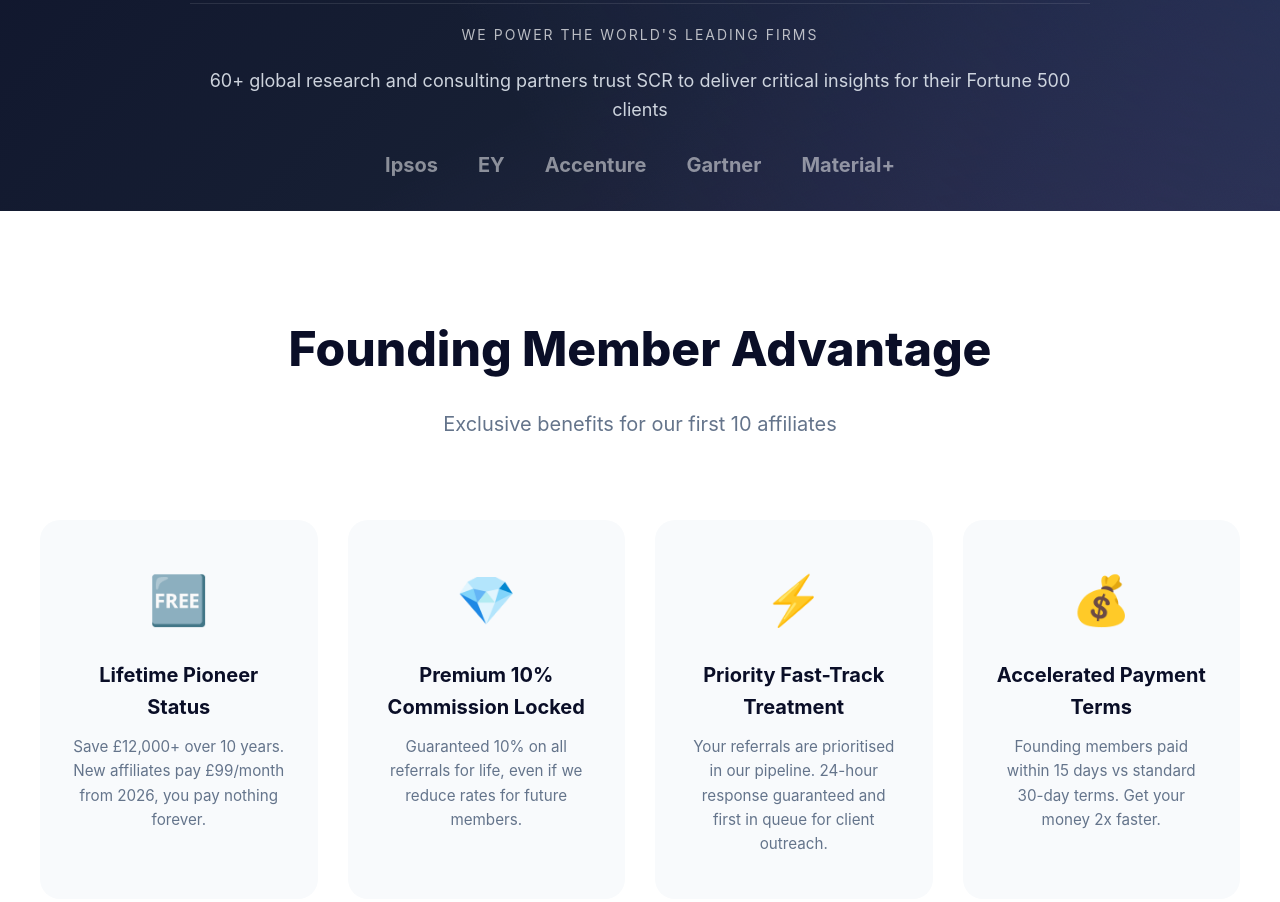
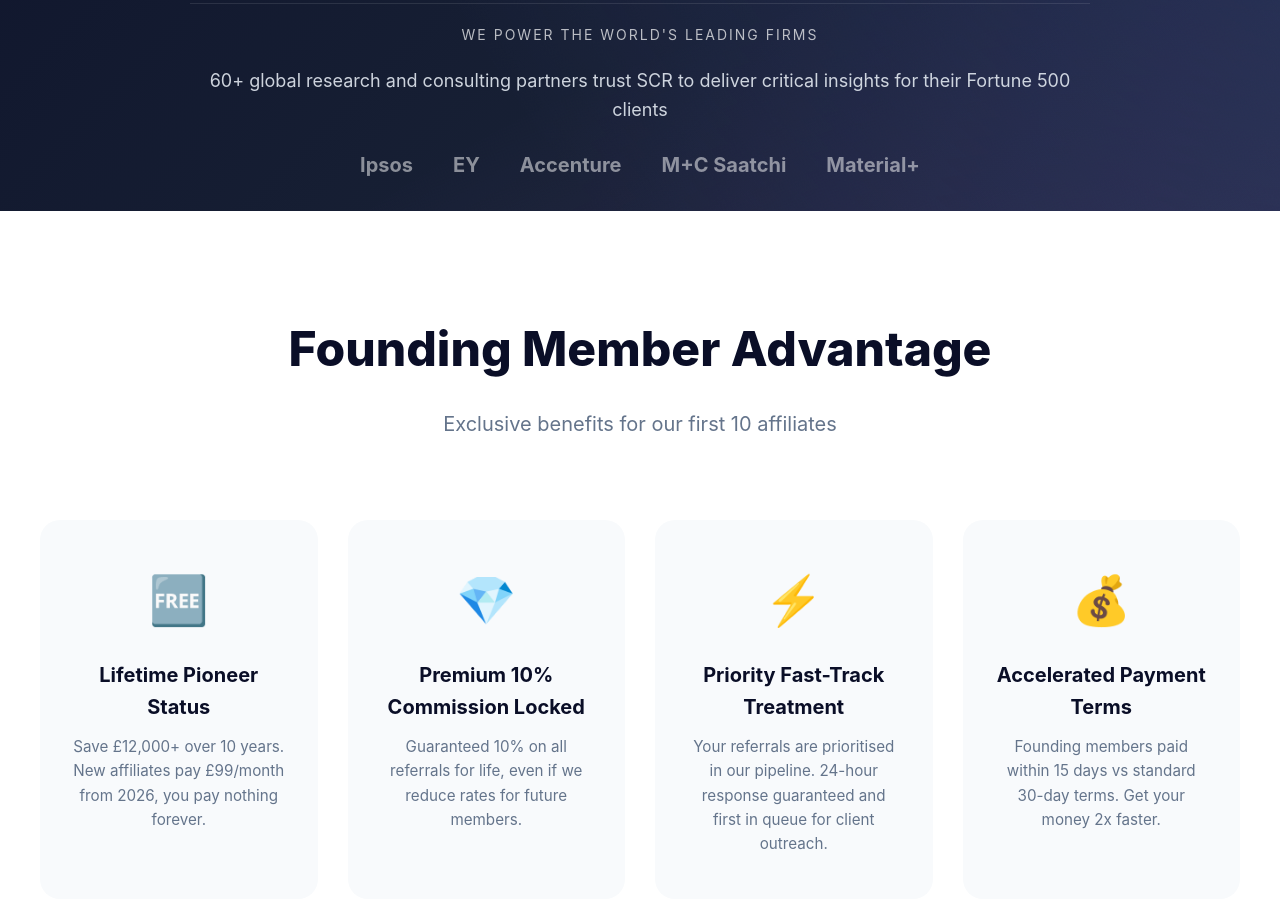
Before and after one commit to smartconnectresearch/ap-founders, a plain HTML site: page index.html in a window 1280 px wide. Shown: the part 929-1831 px from the top of the page. Drawn offline with Linux system fonts and the light colour scheme.

Commit message:
index.html

```diff
--- a/index.html
+++ b/index.html
@@ -2105,7 +2105,7 @@
                         <span class="trust-logo">Ipsos</span>
                         <span class="trust-logo">EY</span>
                         <span class="trust-logo">Accenture</span>
-                        <span class="trust-logo">Gartner</span>
+                        <span class="trust-logo">M+C Saatchi</span>
                         <span class="trust-logo">Material+</span>
                     </div>
                 </div>
```
